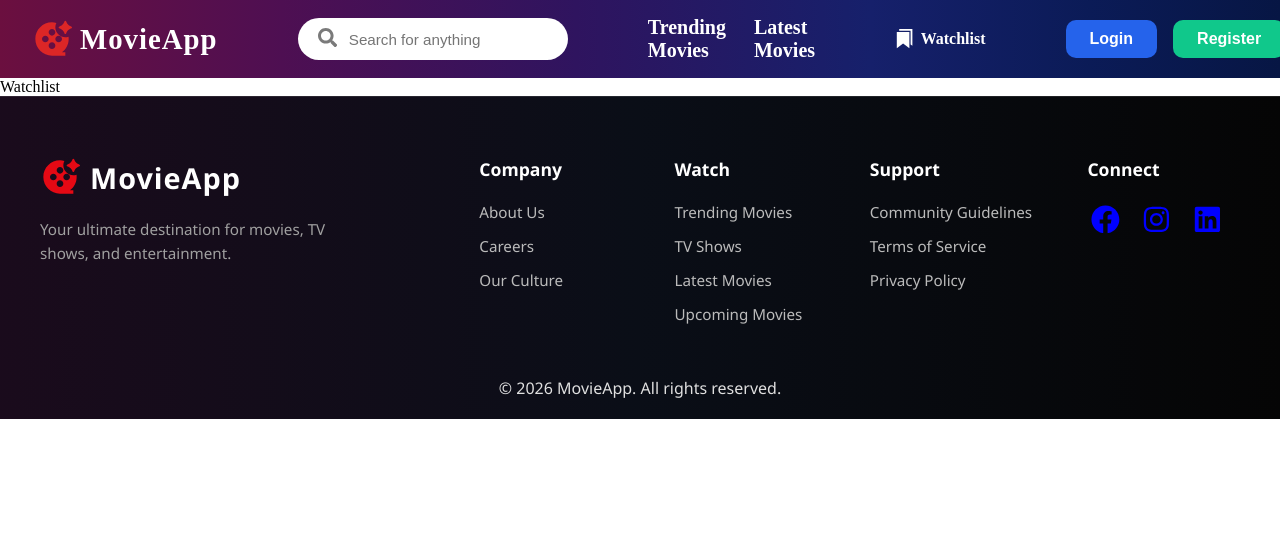
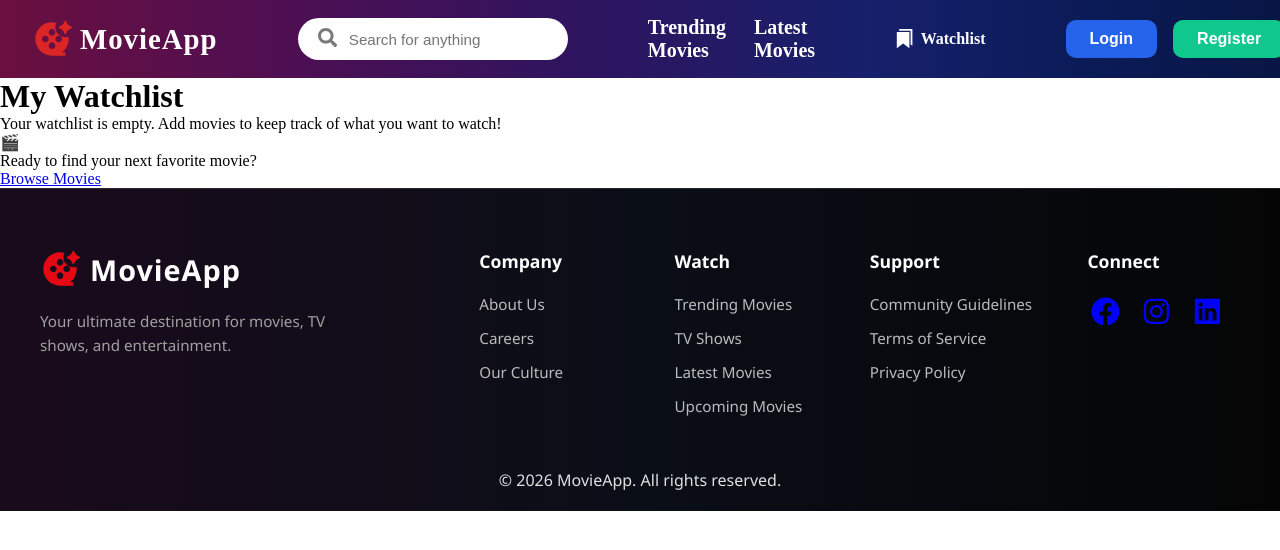
Before and after one commit to Kanchan012/MovieApp, a React (Vite) app: page /watchlist in a window 1280 px wide. Shown: the top 550 px of the page. Built offline with nearby package versions, Linux system fonts and the light colour scheme.

Commit message:
added content in watchlist and added css file for watchlist

```diff
--- a/src/pages/Watchlist.tsx
+++ b/src/pages/Watchlist.tsx
@@ -1,9 +1,46 @@
-function Watchlist() {
+import { useWatchlist } from "../context/WatchlistContext";
+import MovieGrid from "../components/common/MovieGrid";
+import type { TrendingItem } from "../services/tmdbApi";
+import "./Watchlist.css";
+
+const Watchlist = () => {
+  const { watchlist } = useWatchlist();
+  const watchlistAsTrendingItems: TrendingItem[] = watchlist.map((movie) => ({
+    id: movie.id,
+    title: movie.title,
+    poster_path: movie.poster_path,
+  }));
+
   return (
-    <div>
-      Watchlist
+    <div className="watchlist-page">
+      <div className="watchlist-container">
+        <header className="watchlist-header">
+          <h1 className="watchlist-title">My Watchlist</h1>
+          <p className="watchlist-subtitle">
+            {watchlist.length === 0
+              ? "Your watchlist is empty. Add movies to keep track of what you want to watch!"
+              : `You have ${watchlist.length} movie${watchlist.length === 1 ? "" : "s"} saved.`}
+          </p>
+        </header>
+
+        {watchlist.length > 0 ? (
+          <MovieGrid
+            movies={watchlistAsTrendingItems}
+            gridClassName="watchlist-grid"
+            cardClassName="watchlist-card"
+            imageClassName="watchlist-poster"
+            infoClassName="watchlist-info"
+          />
+        ) : (
+          <div className="empty-watchlist">
+            <div className="empty-icon">🎬</div>
+            <p>Ready to find your next favorite movie?</p>
+            <a href="/home" className="browse-btn">Browse Movies</a>
+          </div>
+        )}
+      </div>
     </div>
-  )
-}
+  );
+};
 
-export default Watchlist
+export default Watchlist;
```
Also changed, not shown: src/pages/Watchlist.css (added).
